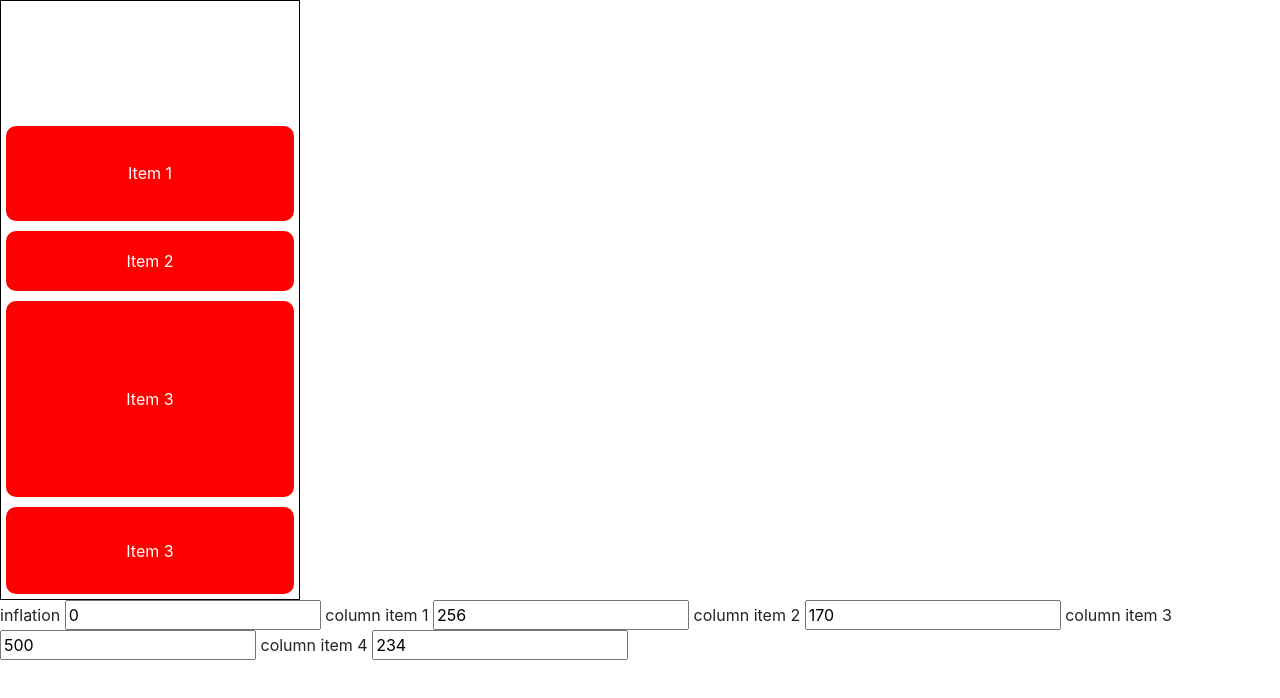
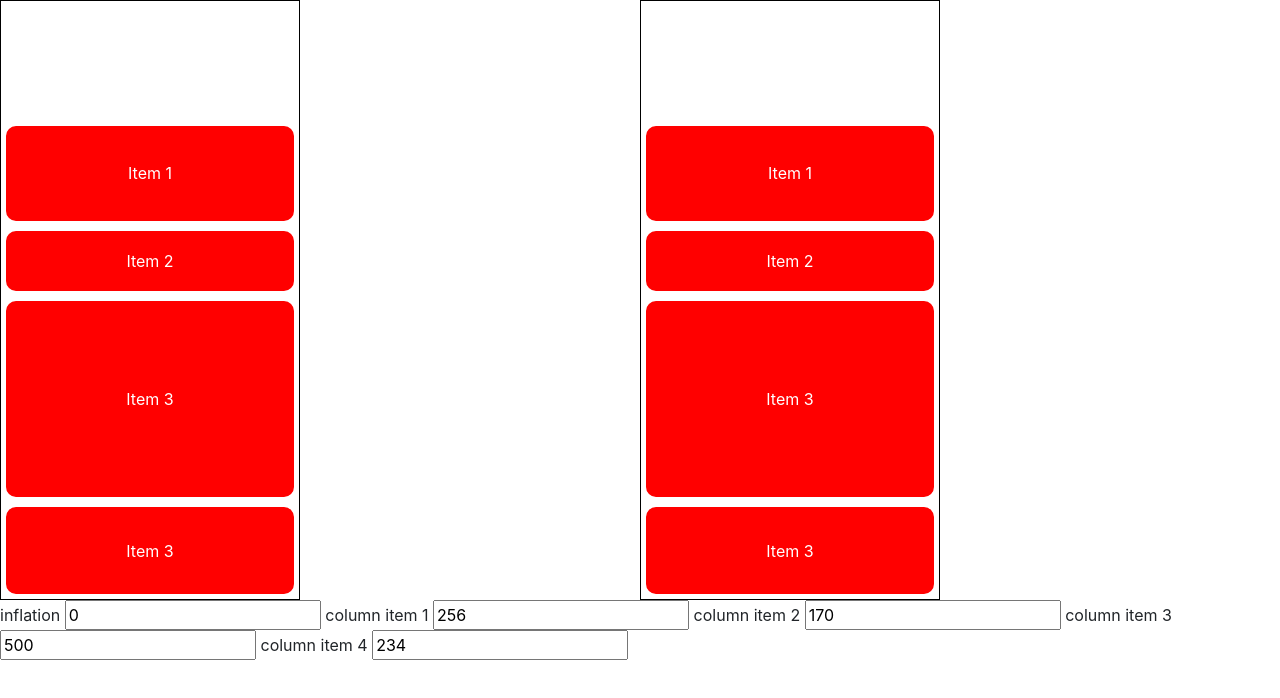
Before and after one commit to gihook/charts, an Angular app: page / in a window 1280 px wide. Shown: the top 698 px of the page. Built offline with nearby package versions, Linux system fonts and the light colour scheme.

Commit message:
Full version

```diff
--- a/src/app/app.component.html
+++ b/src/app/app.component.html
@@ -1,5 +1,11 @@
 <!-- <app-chart-list [ratios]="ratioList"></app-chart-list> -->
-<app-column [inflation]="inflation" [columnItems]="columnItems"></app-column>
+<div style="width: 50%; float: left;">
+	<app-column [inflation]="inflation" [columnItems]="columnItems"></app-column>
+</div>
+<div style="width: 50%; float: left;">
+	<app-column [columnItems]="columnItems"></app-column>
+</div>
+
 inflation
 <input type="number" [(ngModel)]="inflation" >
 column item 1
```
